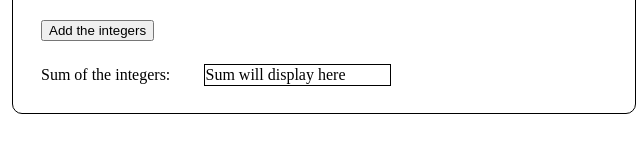
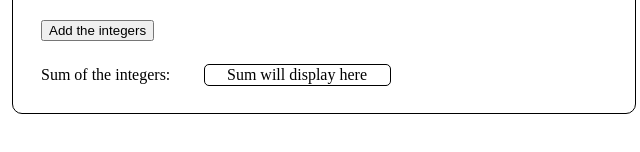
Before and after one commit to jjaco089/hyper-pages, a plain HTML site: page p2.html in a window 1280 px wide. Shown: the part 298-450 px from the top of the page, 316-956 px from the left. Drawn offline with Linux system fonts and the light colour scheme.

Commit message:
Add css for sum

```diff
--- a/p2.html
+++ b/p2.html
@@ -20,6 +20,11 @@
             border: 1px solid;
             border-radius: 10px;
             padding: 25px;
+        }
+        #sum {
+            border: 1px solid;
+            border-radius: 5px;
+            text-align: center;
         }
     </style>
     <script>
@@ -61,7 +66,7 @@
             </tr>
             <tr>
                 <td>Sum of the integers: </td>
-                <td id="sum" style="border:1px solid;">Sum will display here</td>
+                <td id="sum">Sum will display here</td>
             </tr>
         </table>
     </div>
```
